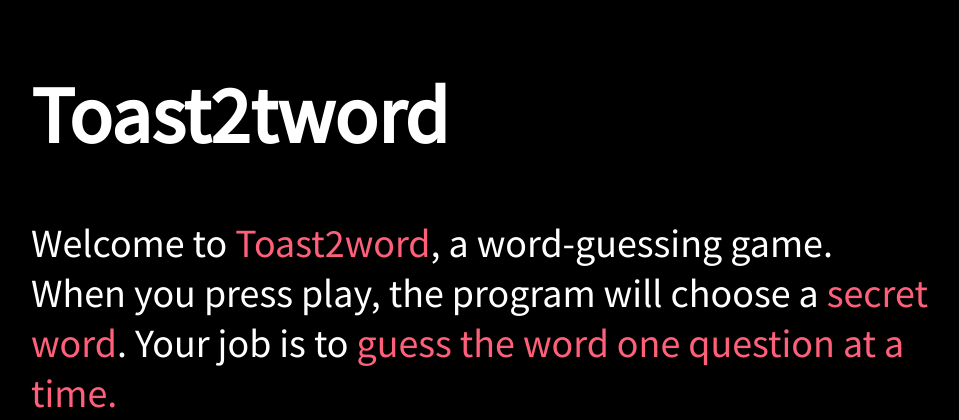
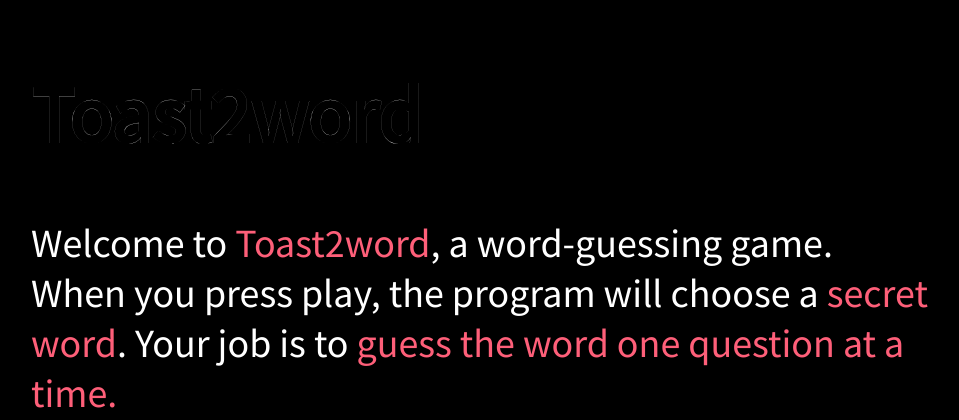
Before and after one commit to annagarbier/toast2word, a Flask app: page / in a window 1280 px wide. Shown: the top 420 px of the page, without its empty margins (159-1118 px from the left). Run offline with Flask 2, Linux system fonts and the light colour scheme; some libraries are stand-ins or nearby versions.

Commit message:
fix typo in title

```diff
--- a/static/style.css
+++ b/static/style.css
@@ -61,3 +61,7 @@
   color: var(--font-color);
   text-decoration: none;
 }
+h1 a {
+  color: var(--bg-color);
+  -webkit-text-stroke: 0.1px var(--font-color);
+}
--- a/templates/base.html
+++ b/templates/base.html
@@ -15,7 +15,7 @@
   </head>
   <body>
     <div id="content">
-      <h1><a href="{{ url_for('index') }}">Toast2tword</a></h1>
+      <h1><a href="{{ url_for('index') }}">Toast2word</a></h1>
       {% block body %} {% endblock %}
     </div>
   </body>
```
